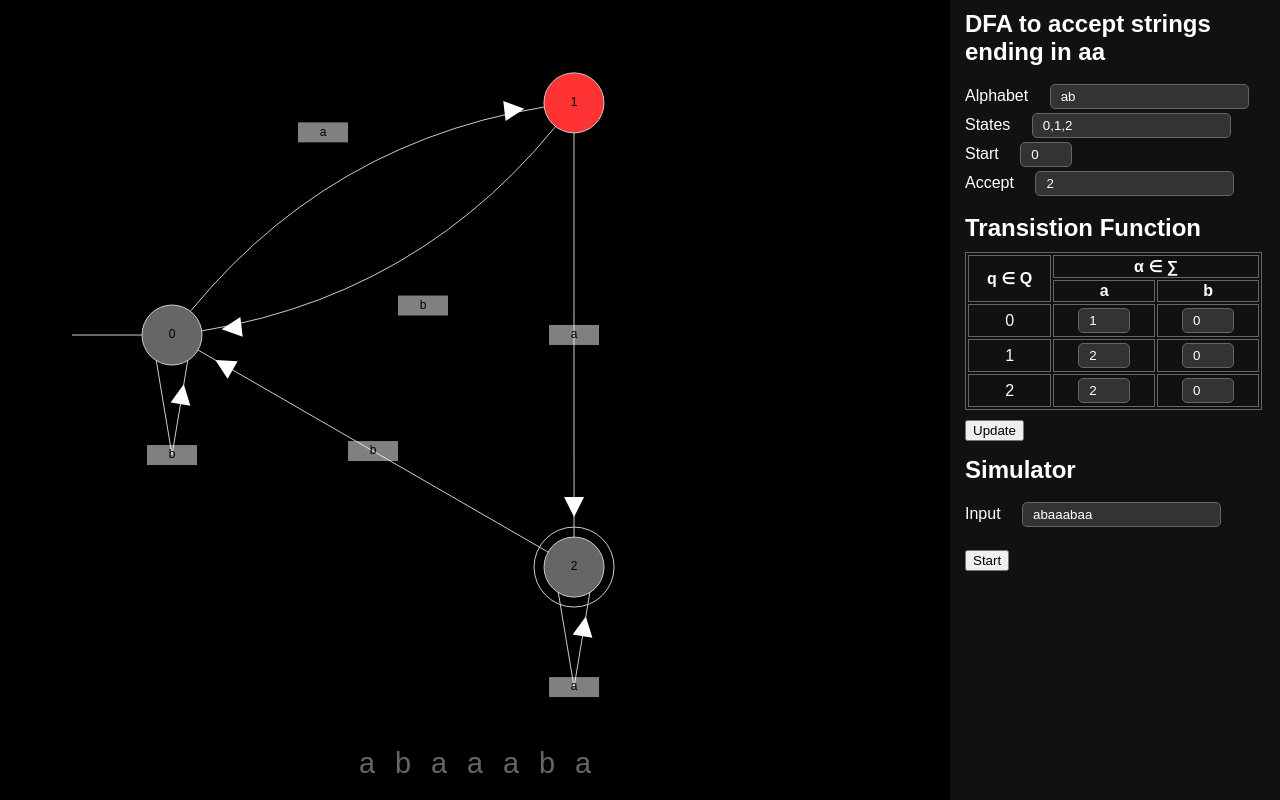
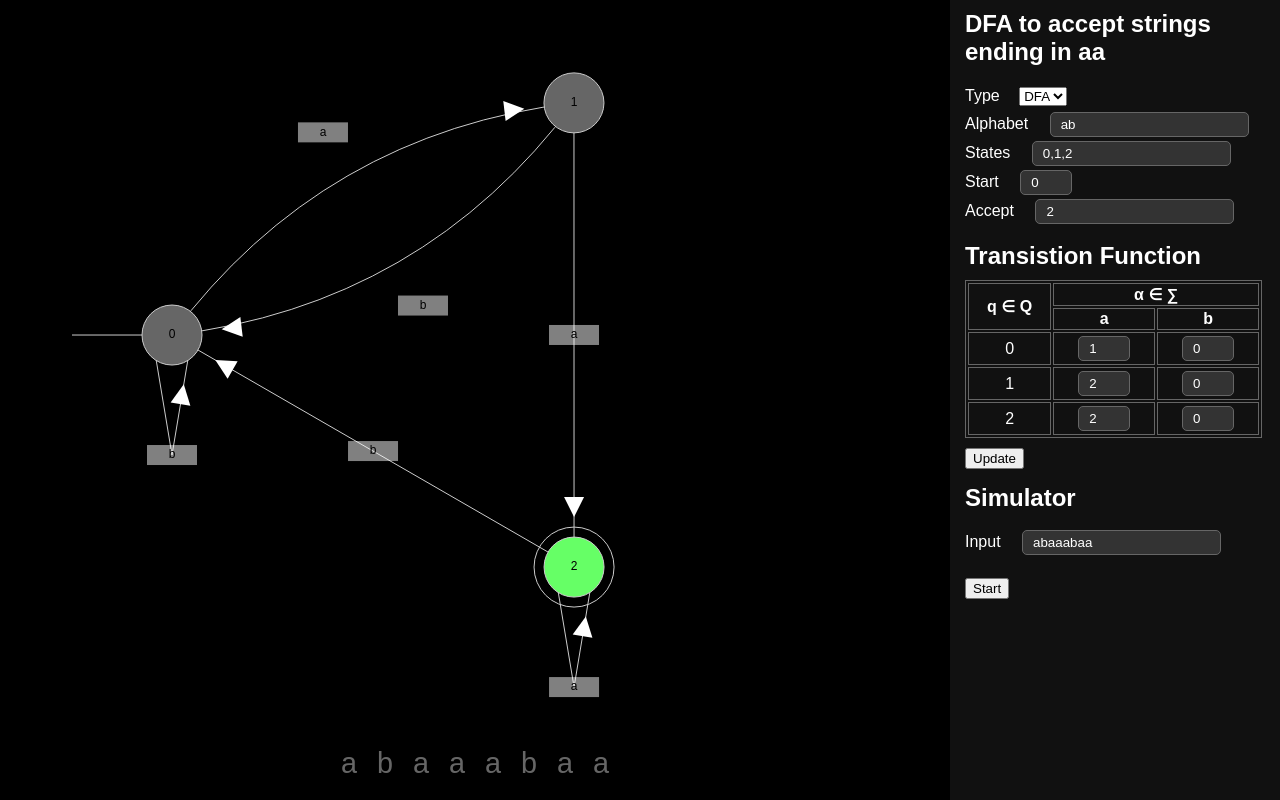
Before and after one commit to rubenwardy/finite_automaton_sim, a plain HTML site: page index.html in a window 1280 px wide. Drawn offline with Linux system fonts and the light colour scheme.

Commit message:
Add machine type dropdown (DFA/NFA)

```diff
--- a/index.html
+++ b/index.html
@@ -27,6 +27,13 @@
 		<h1 id="title"></h1>
 
 		<dl>
+			<dt>Type</dt>
+			<dd>
+				<select id="input_type">
+					<option value="dfa" selected>DFA</option>
+					<option value="nfa">NFA</option>
+				</select>
+			</dd><br>
 			<dt>Alphabet</dt>
 			<dd><input type="text" id="input_alpha" value="ab"></dd><br>
 			<dt>States</dt>
--- a/player.js
+++ b/player.js
@@ -5,7 +5,7 @@ var STATE_RADIUS = 40;
 function init() {
 	console.log("[Player] Init!");
 
-	game.input = ['a', 'b', 'a', 'a', 'a', 'b', 'a'];
+	game.input = ['a', 'b', 'a', 'a', 'a', 'b', 'a', 'a'];
 	game.title = "DFA to accept strings ending in aa";
 	game.m = new Machine({a: true, b: true});
 	game.m.connect(0, 1, "a");
@@ -49,7 +49,11 @@ function machineFromDOM()
 		alpha[alpha_str[i]] = true;
 		console.log(" - alpha: " + alpha_str[i]);
 	}
-	var m = new Machine(alpha);
+
+	var machine_type = $("#input_type").val();
+	console.log(" - type: " + machine_type);
+
+	var m = new Machine(alpha, (machine_type=="nfa")?2:1);
 
 	var states = $("#input_states").val().split(",");
 
```
